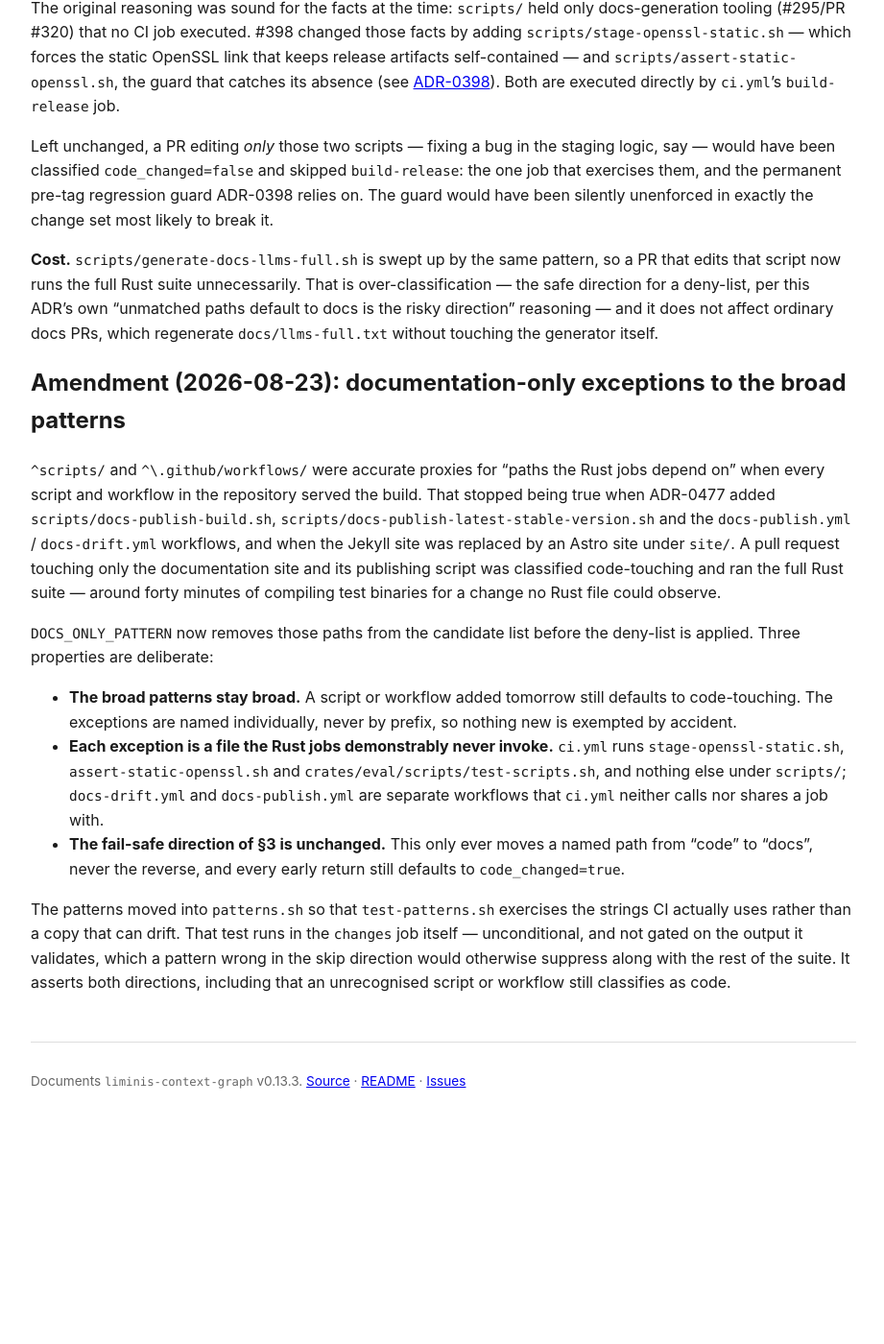
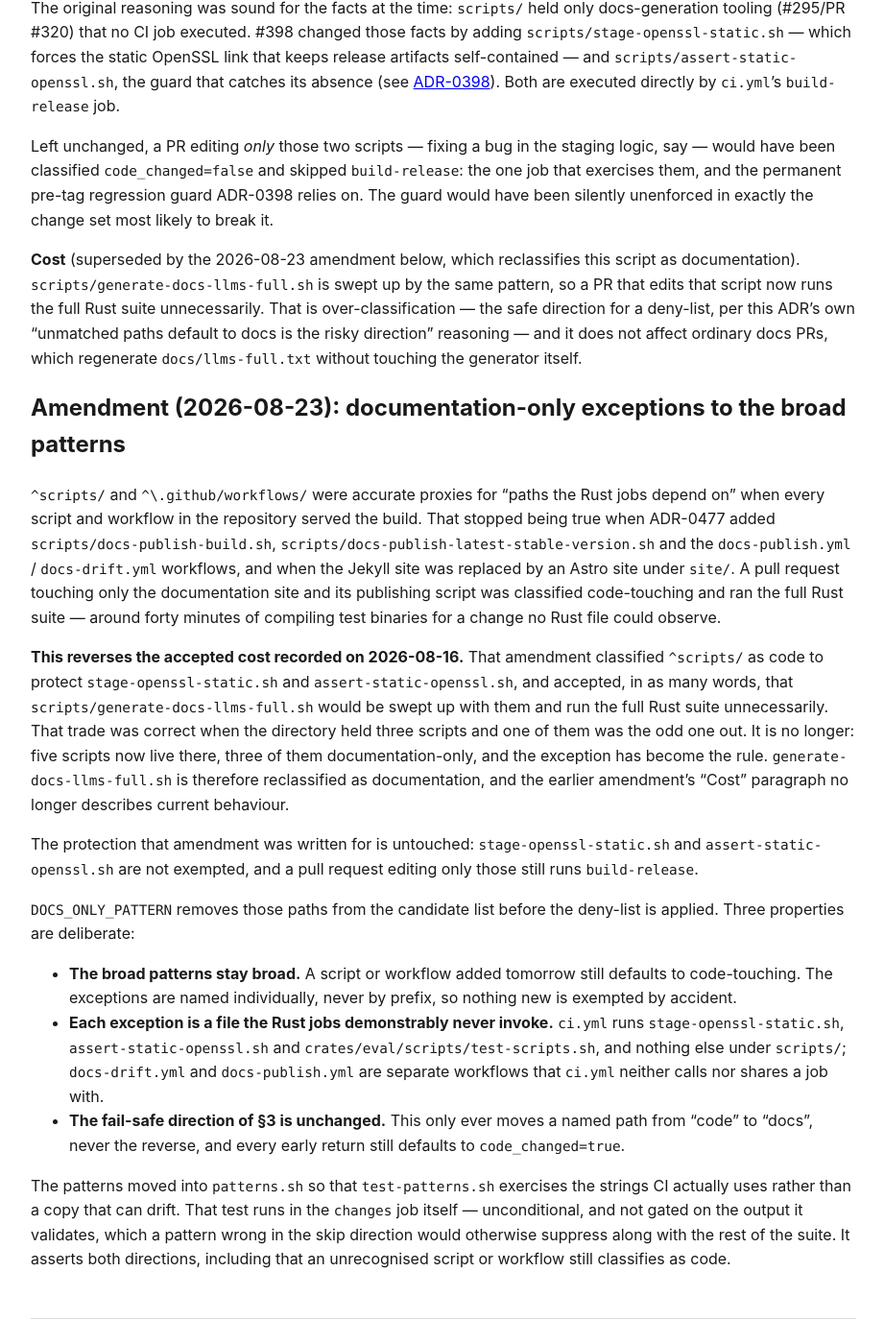
Before and after one commit to verveguy/liminis-context-graph, a Jekyll site: the page built from docs/adr/0322-ci-docs-only-fast-path.md, in a window 1280 px wide and 1400 px high, scrolled down 4435 px. Shown: the whole window at 96% size, without its empty margins (178-1099 px from the left). Built offline with Jekyll 4.4.1, drawn with Linux system fonts in a browser that asks for light colours; our own code applies the rules of GitHub Pages for plain Markdown files; comment, search, counter and statistics services are not loaded; before the commit the page ends 5602 px from its top, so only the background shows below that.

Commit message:
fix(ci): fail safe when the docs-only filter errors, and record the reversal
Two review findings.

**The docs-only filter failed open.** `|| true` masked a grep *error* (exit
above 1) as well as the ordinary "no lines selected", leaving CODE_CANDIDATES
empty so the deny-list matched nothing and the pull request was classified
documentation-only. A malformed pattern would have silently skipped the entire
Rust suite — the precise inversion of ADR-0322 §3, in a change whose whole
argument was that the fail-safe direction is preserved. Exit 1 is now
distinguished from a real error, which emits code_changed=true. Verified by
running the filter with an unbalanced bracket: it reports the grep failure and
defaults to the full suite.

**The ADR did not admit what it was reversing.** The 2026-08-16 amendment
classified ^scripts/ as code to protect stage-openssl-static.sh and
assert-static-openssl.sh, and explicitly accepted, as a named "Cost", that
scripts/generate-docs-llms-full.sh would be swept up with them. This change
reverses that specific decision, and neither the amendment nor the pull request
said so. Both now do: the earlier Cost paragraph is marked superseded, and the
new amendment states the reversal, why the trade changed (three scripts with
one exception has become five with three), and that the protection the earlier
amendment existed for is untouched — the two OpenSSL scripts are not exempted.

Co-Authored-By: Claude Opus 5 (1M context) <noreply@anthropic.com>
Claude-Session: https://claude.ai/code/session_01P7i38GTnkhpkBbhb8XFXop

```diff
--- a/docs/adr/0322-ci-docs-only-fast-path.md
+++ b/docs/adr/0322-ci-docs-only-fast-path.md
@@ -199,8 +199,9 @@ say — would have been classified `code_changed=false` and skipped `build-relea
 job that exercises them, and the permanent pre-tag regression guard ADR-0398 relies on. The
 guard would have been silently unenforced in exactly the change set most likely to break it.
 
-**Cost.** `scripts/generate-docs-llms-full.sh` is swept up by the same pattern, so a PR that
-edits that script now runs the full Rust suite unnecessarily. That is over-classification —
+**Cost** (superseded by the 2026-08-23 amendment below, which reclassifies this script as
+documentation). `scripts/generate-docs-llms-full.sh` is swept up by the same pattern, so a PR
+that edits that script now runs the full Rust suite unnecessarily. That is over-classification —
 the safe direction for a deny-list, per this ADR's own "unmatched paths default to docs is
 the risky direction" reasoning — and it does not affect ordinary docs PRs, which regenerate
 `docs/llms-full.txt` without touching the generator itself.
@@ -217,8 +218,21 @@ stopped being true when ADR-0477 added `scripts/docs-publish-build.sh`,
 was classified code-touching and ran the full Rust suite — around forty minutes of
 compiling test binaries for a change no Rust file could observe.
 
-`DOCS_ONLY_PATTERN` now removes those paths from the candidate list before the deny-list
-is applied. Three properties are deliberate:
+**This reverses the accepted cost recorded on 2026-08-16.** That amendment classified
+`^scripts/` as code to protect `stage-openssl-static.sh` and `assert-static-openssl.sh`,
+and accepted, in as many words, that `scripts/generate-docs-llms-full.sh` would be swept
+up with them and run the full Rust suite unnecessarily. That trade was correct when the
+directory held three scripts and one of them was the odd one out. It is no longer: five
+scripts now live there, three of them documentation-only, and the exception has become
+the rule. `generate-docs-llms-full.sh` is therefore reclassified as documentation, and
+the earlier amendment's "Cost" paragraph no longer describes current behaviour.
+
+The protection that amendment was written for is untouched: `stage-openssl-static.sh`
+and `assert-static-openssl.sh` are not exempted, and a pull request editing only those
+still runs `build-release`.
+
+`DOCS_ONLY_PATTERN` removes those paths from the candidate list before the deny-list is
+applied. Three properties are deliberate:
 
 - **The broad patterns stay broad.** A script or workflow added tomorrow still defaults
   to code-touching. The exceptions are named individually, never by prefix, so nothing
```
Also changed, not shown: .github/actions/classify-changes/action.yml.
